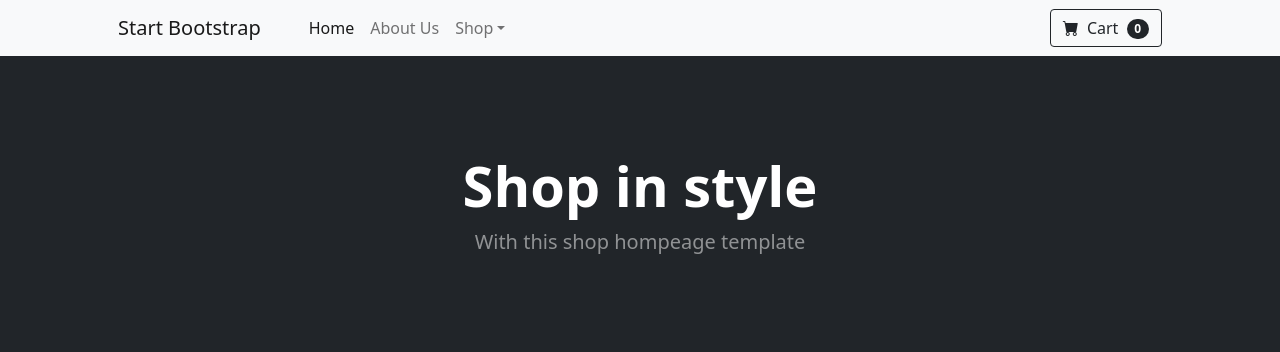
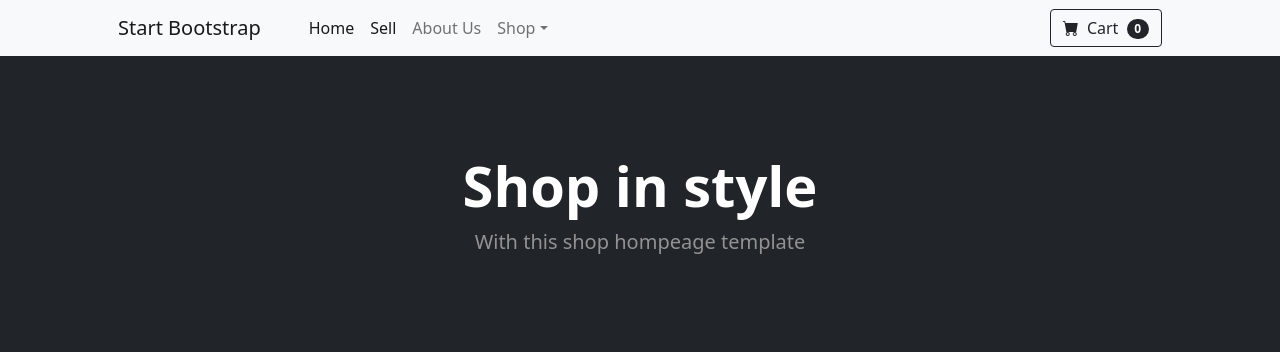
Before and after one commit to Kushan2k/django-webapp-shop, a Django app: page / in a window 1280 px wide. Shown: the top 352 px of the page. Run offline with Django 3.2, Linux system fonts and the light colour scheme; grey boxes labelled with a size stand in for pictures from a placeholder-image service; some libraries are stand-ins or nearby versions.

Commit message:
added sell btn

```diff
--- a/templates/shop/layout.html
+++ b/templates/shop/layout.html
@@ -23,6 +23,7 @@
                 <div class="collapse navbar-collapse" id="navbarSupportedContent">
                     <ul class="navbar-nav me-auto mb-2 mb-lg-0 ms-lg-4">
                         <li class="nav-item"><a class="nav-link active" aria-current="page" href="{% url 'index' %}">Home</a></li>
+                        <li class="nav-item"><a class="nav-link active" aria-current="page" href="{% url 'additem' %}">Sell</a></li>
                         <li class="nav-item"><a class="nav-link" href="{% url 'about' %}">About Us</a></li>
                         <li class="nav-item dropdown">
                             <a class="nav-link dropdown-toggle" id="navbarDropdown" href="#" role="button" data-bs-toggle="dropdown" aria-expanded="false">Shop</a>
```
